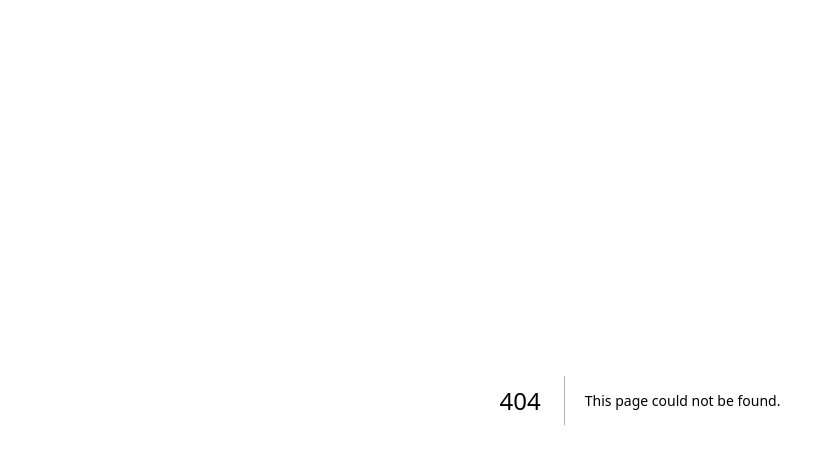
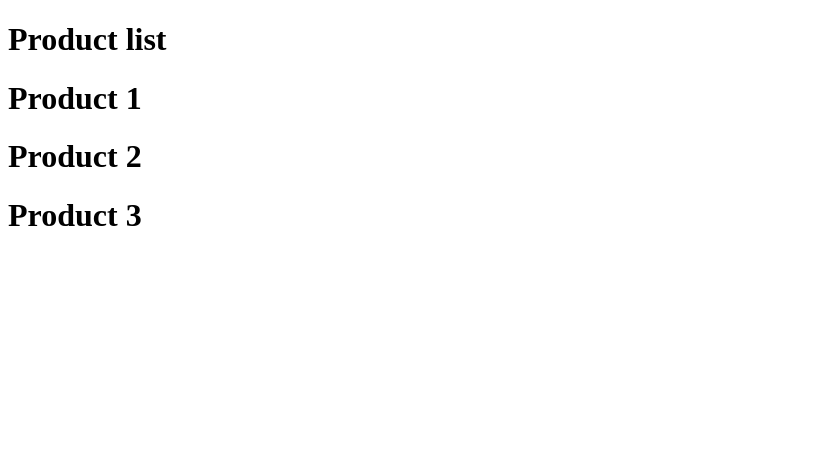
Before and after one commit to mdmohiuddin10/practice, a Next.js app: page /products in a window 1280 px wide. Before the commit this address had no page. Shown: the top 464 px of the page, without its empty margins (0-835 px from the left). Built offline with nearby package versions, Linux system fonts and the light colour scheme.

Commit message:
learning dinamic route

```diff
--- /dev/null
+++ b/src/app/products/page.jsx
@@ -0,0 +1,14 @@
+
+
+const Products = () => {
+    return (
+        <div>
+            <h1>Product list</h1>
+            <h1>Product 1</h1>
+            <h1>Product 2</h1>
+            <h1>Product 3</h1>
+        </div>
+    );
+};
+
+export default Products;
```
Also changed, not shown: src/app/products/[productId]/page.jsx (added, +11 -0 lines).
